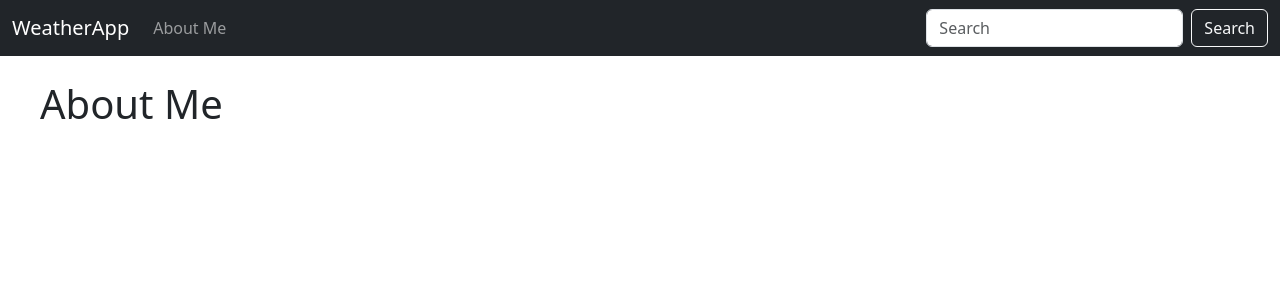
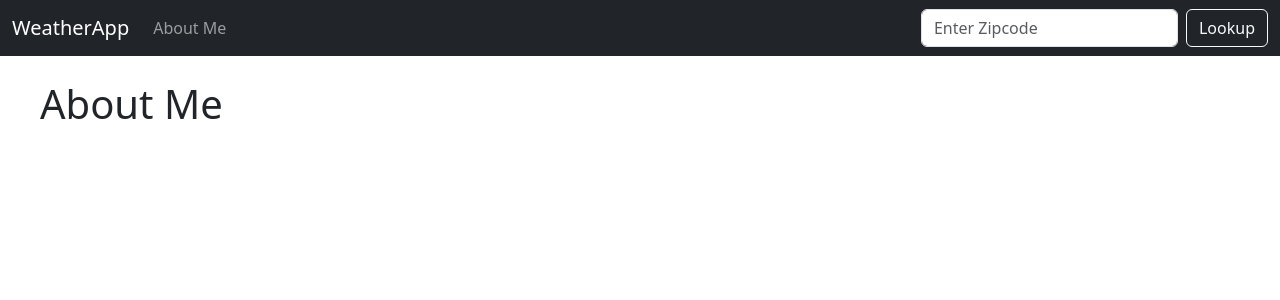
Before and after one commit to dolanklock/djangoweatherapp, a Django app: page /about.html in a window 1280 px wide. Shown: the top 300 px of the page. Run offline with Django 4.2, Linux system fonts and the light colour scheme.

Commit message:
major update

```diff
--- /dev/null
+++ b/lookup/constants.py
@@ -0,0 +1,17 @@
+AIR_QUALITY_IDENTIFIERS = [
+    "good",
+    "moderate",
+    "usg",
+]
+
+AIR_QUALITY_DESCRIPTIONS = {
+        AIR_QUALITY_IDENTIFIERS[0]: "Enjoy your time outside!",
+        AIR_QUALITY_IDENTIFIERS[1]: "If you are unusually sensitive to ozone, consider reducing your activity level or shorten the amount of time you are active outdoors.",
+        AIR_QUALITY_IDENTIFIERS[2]: "Dont go outside",
+}
+
+# AIR_QUALITY_COLORS = {
+#         AIR_QUALITY_IDENTIFIERS[0]: "Enjoy your time outside!",
+#         AIR_QUALITY_IDENTIFIERS[1]: "If you are unusually sensitive to ozone, consider reducing your activity level or shorten the amount of time you are active outdoors.",
+#         AIR_QUALITY_IDENTIFIERS[2]: ,
+# }
--- a/lookup/templates/base.html
+++ b/lookup/templates/base.html
@@ -1,5 +1,6 @@
 <!doctype html>
 <html lang="en">
+
   <head>
     <meta charset="utf-8">
     <meta name="viewport" content="width=device-width, initial-scale=1">
@@ -10,14 +11,11 @@
       .good {background-color: #00e400;}
       .moderate {background-color: #ffff00;}
       .usg {background-color: #ff7e00;}
+      .indent{
+        margin-left: 40px;
+    }
     </style>
   </head>
-
-  <style>
-    .indent{
-        margin-left: 40px;
-    }
-  </style>
 
   <body>
     <nav class="navbar navbar-expand-lg navbar-dark bg-dark">
@@ -32,9 +30,10 @@
                 <a class="nav-link" href="{% url 'about' %}">About Me</a>
               </li>
             </ul>
-            <form class="d-flex" role="search">
-              <input class="form-control me-2" type="search" placeholder="Search" aria-label="Search">
-              <button class="btn btn-outline-light" type="submit">Search</button>
+            <form action="{% url 'home' %}" class="d-flex" role="search" method="POST">
+              {%csrf_token%}
+              <input class="form-control me-2" type="search" placeholder="Enter Zipcode" aria-label="Search" name="zipcode">
+              <button class="btn btn-outline-light" type="submit">Lookup</button>
             </form>
           </div>
         </div>
--- a/lookup/views.py
+++ b/lookup/views.py
@@ -1,13 +1,11 @@
 from django.shortcuts import render
+from . import constants
 
-def home(request):
-    # https://www.airnowapi.org/aq/observation/zipCode/current/?format=application/json&zipCode=89129&distance=25&
-    # API_KEY=66ED8617-4D66-4168-BAB7-371422904ACB
+def main_render(request, zipcode: str):
     import json
     import requests
-
     try:
-        response = requests.get("https://www.airnowapi.org/aq/observation/zipCode/current/?format=application/json&zipCode=89129&distance=25&API_KEY=66ED8617-4D66-4168-BAB7-371422904ACB")
+        response = requests.get(f"https://www.airnowapi.org/aq/observation/zipCode/current/?format=application/json&zipCode={zipcode}&distance=25&API_KEY=66ED8617-4D66-4168-BAB7-371422904ACB")
         json_data = response.json()
     except Exception as ex:
         error = f"{ex}"
@@ -15,12 +13,64 @@ def home(request):
         return render(request, 'home.html', {"error": error})
     else:
         if json_data[0]["Category"]["Name"] == "Good":
-            category_description = "Enjoy your time outside!"
+            category_description = constants.AIR_QUALITY_DESCRIPTIONS["good"]
+            category_color = "good"
         if json_data[0]["Category"]["Name"] == "Moderate":
-            category_description = "If you are unusually sensitive to ozone, consider reducing your activity level or shorten the amount of time you are active outdoors."
+            category_description = constants.AIR_QUALITY_DESCRIPTIONS["moderate"]
+            category_color = "moderate"
         if json_data[0]["Category"]["Name"] == "Unhealthy for Sensitive Groups":
-            category_description = "Dont go outside"
-        return render(request, 'home.html', {"json_data": json_data, "category_description": category_description})
+            category_description = constants.AIR_QUALITY_DESCRIPTIONS["usg"]
+            category_color = "usg"
+        return render(request, 'home.html', {"json_data": json_data,
+                                            "category_description": category_description,
+                                            "category_color": category_color,
+                                            })
+
+def home(request):
+    if request.method == "POST":  # checking if request is a POST request
+        zipcode = request.POST["zipcode"]  # getting the value from 'name' attirbute from base html
+        return main_render(request=request, zipcode=zipcode)  # has to return the HTTPS response
+
+    else:
+        return main_render(request=request, zipcode="89129")  # has to return the HTTPS response
+
 
 def about(request):
     return render(request, 'about.html', {})
+
+
+
+
+# def home(request):
+#     import json
+#     import requests
+
+#     if request.method == "POST":  # checking if request is a POST request
+#         zipcode = request.POST["zipcode"]  # getting the value from 'name' attirbute from base html
+#         try:
+#             response = requests.get(f"https://www.airnowapi.org/aq/observation/zipCode/current/?format=application/json&zipCode={zipcode}&distance=25&API_KEY=66ED8617-4D66-4168-BAB7-371422904ACB")
+#             json_data = response.json()
+#         return render(request, 'home.html', {'zipcode': zipcode})
+
+#     else:
+#         try:
+#             response = requests.get("https://www.airnowapi.org/aq/observation/zipCode/current/?format=application/json&zipCode=89129&distance=25&API_KEY=66ED8617-4D66-4168-BAB7-371422904ACB")
+#             json_data = response.json()
+#         except Exception as ex:
+#             error = f"{ex}"
+#             json_data =  None
+#             return render(request, 'home.html', {"error": error})
+#         else:
+#             if json_data[0]["Category"]["Name"] == "Good":
+#                 category_description = constants.AIR_QUALITY_DESCRIPTIONS["good"]
+#                 category_color = "good"
+#             if json_data[0]["Category"]["Name"] == "Moderate":
+#                 category_description = constants.AIR_QUALITY_DESCRIPTIONS["moderate"]
+#                 category_color = "moderate"
+#             if json_data[0]["Category"]["Name"] == "Unhealthy for Sensitive Groups":
+#                 category_description = constants.AIR_QUALITY_DESCRIPTIONS["usg"]
+#                 category_color = "usg"
+#             return render(request, 'home.html', {"json_data": json_data,
+#                                                 "category_description": category_description,
+#                                                 "category_color": category_color,
+#                                                 })
```
Also changed, not shown: lookup/templates/home.html (+12 -5 lines).
